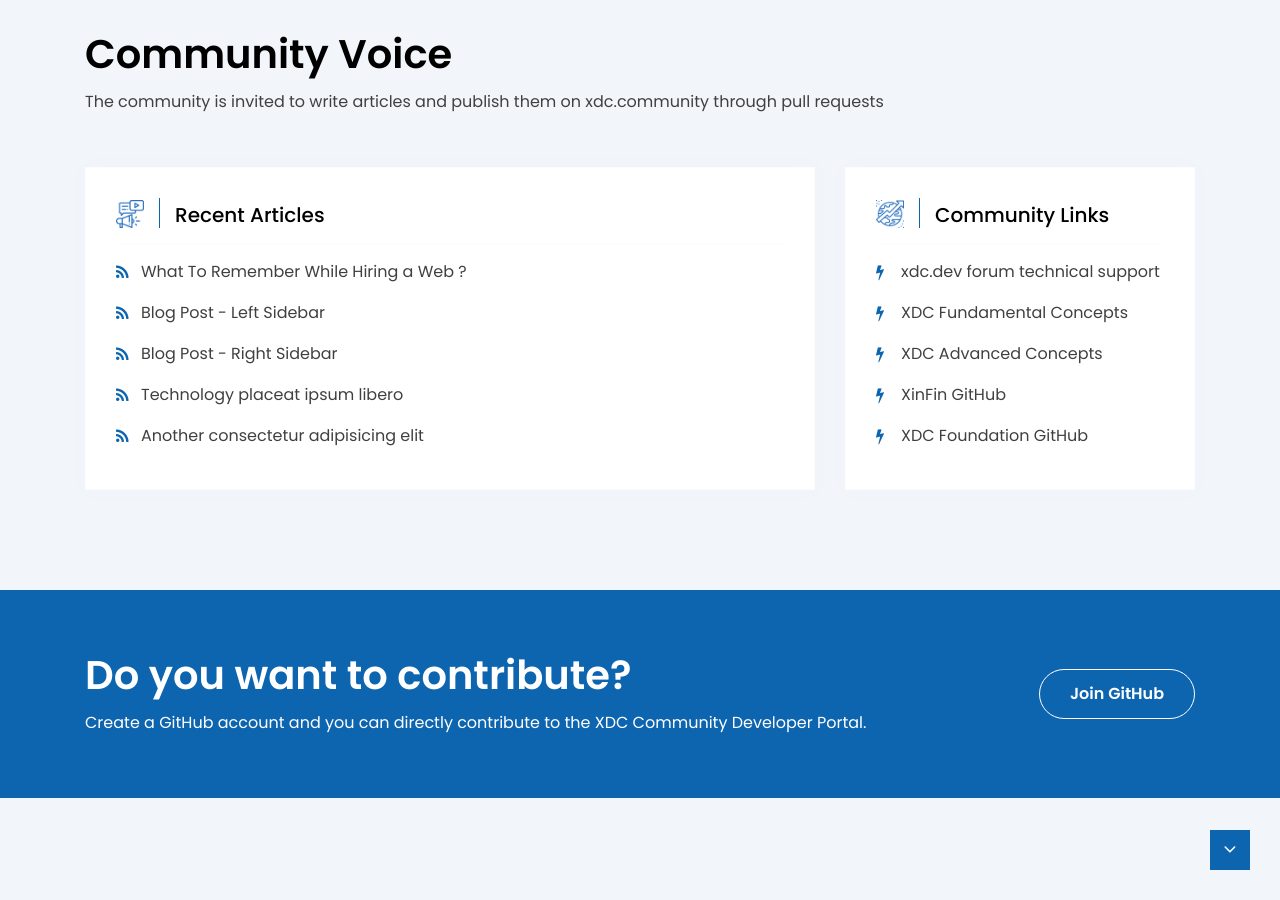
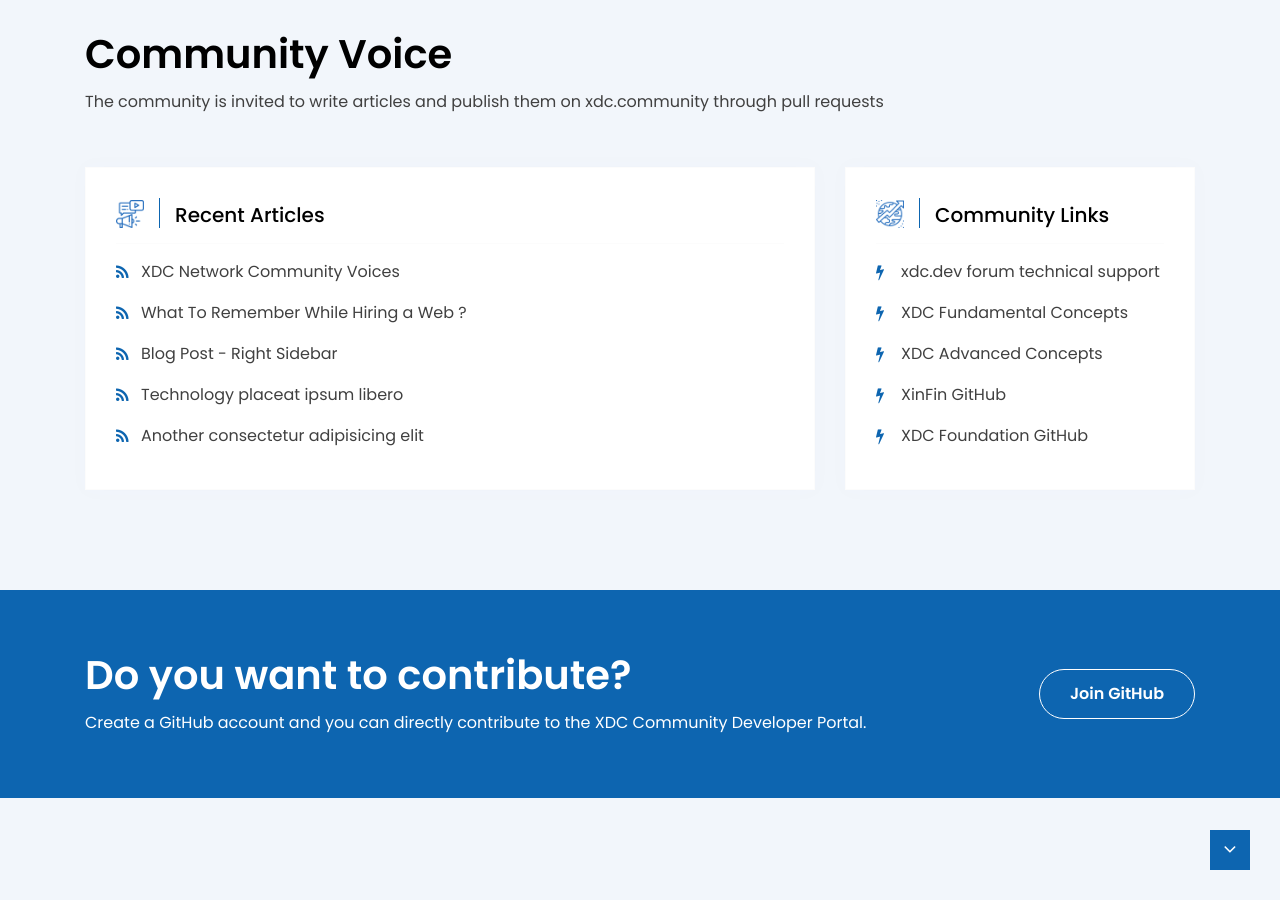
Before and after one commit to XDC-Community/XDC-Community.github.io, a Jekyll site: the page built from index.html, in a window 1280 px wide and 900 px high, scrolled down 4280 px. Built offline with Jekyll 4.4.1, drawn with Linux system fonts in a browser that asks for light colours.

Commit message:
Updating Title and Date on post

```diff
--- a/_posts/2018-12-6-blog-post-left-sidebar.md
+++ b/_posts/2018-12-6-blog-post-left-sidebar.md
@@ -1,7 +1,7 @@
 ---
 layout: post_left
-title: "Blog Post - Left Sidebar"
-date: 2018-12-06 8:14:30 +0600
+title: "XDC Network Community Voices"
+date: 2022-08-05 8:14:30 +0600
 tags: education
 post_image: /assets/images/community-voices.png
 comment: true
```
